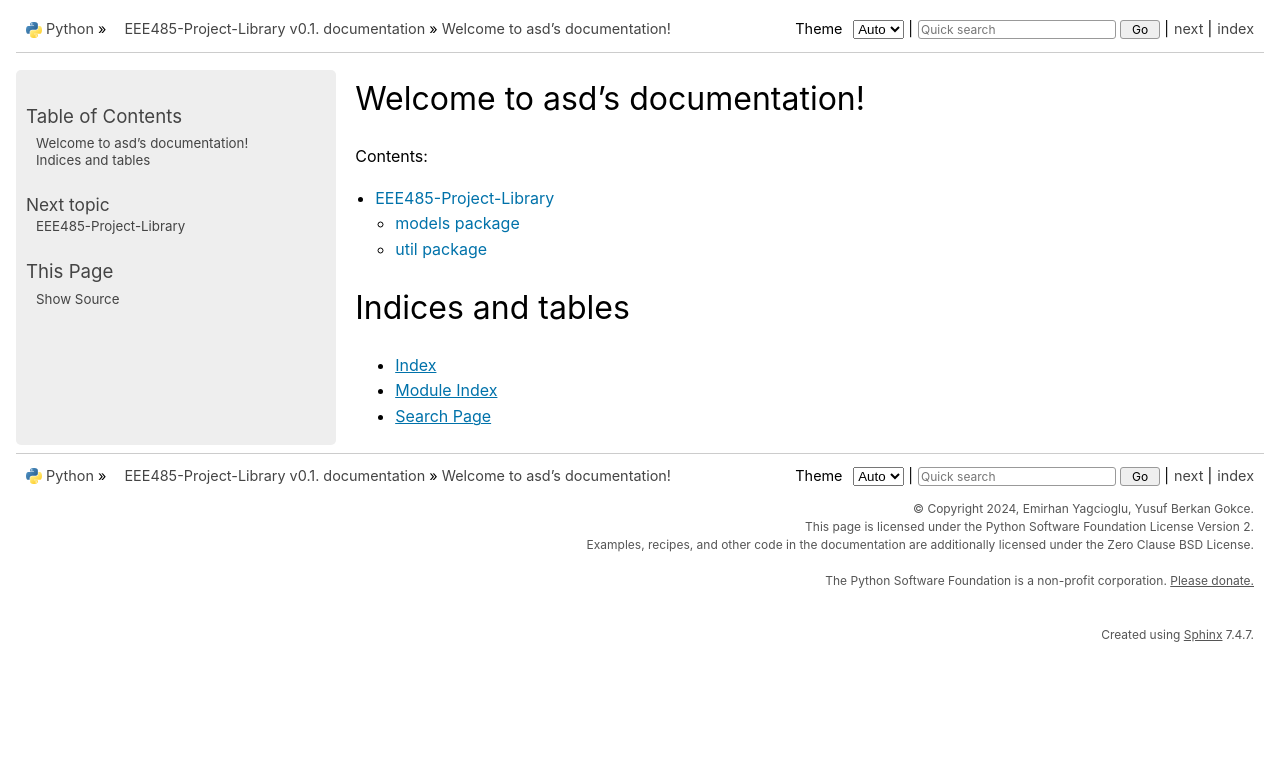
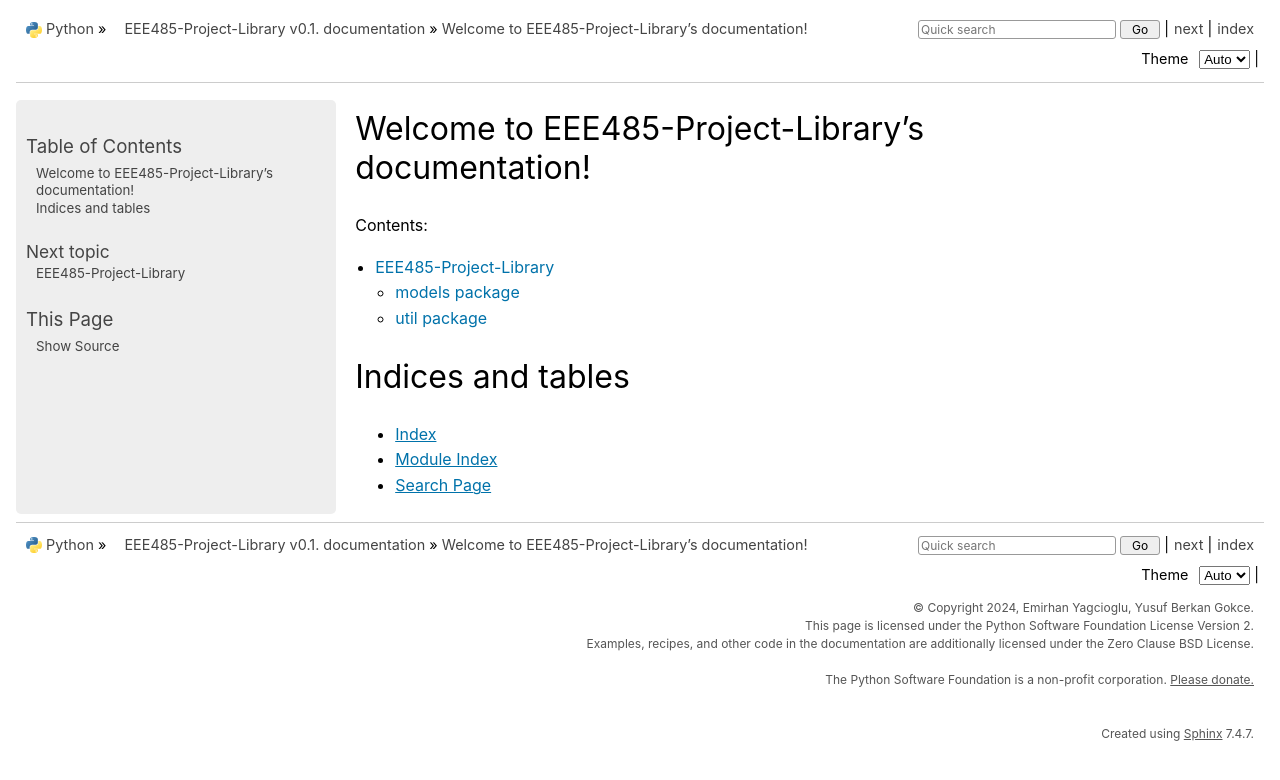
Before and after one commit to emirhan-Y/EEE485-Project-Library, a Sphinx documentation site: the page built from docs/index.rst, in a window 1280 px wide. Shown: the top 780 px of the page. Built offline with Sphinx 7.4.7, drawn with Linux system fonts in a browser that asks for light colours.

Commit message:
Docs Update

```diff
--- a/docs/index.rst
+++ b/docs/index.rst
@@ -1,10 +1,10 @@
-.. asd documentation master file, created by
-   sphinx-quickstart on Fri Mar 22 22:03:46 2024.
+.. EEE485-Project-Library documentation master file, created by
+   sphinx-quickstart on Fri Mar 22 22:13:28 2024.
    You can adapt this file completely to your liking, but it should at least
    contain the root `toctree` directive.
 
-Welcome to asd's documentation!
-===============================
+Welcome to EEE485-Project-Library's documentation!
+==================================================
 
 .. toctree::
    :maxdepth: 2
```
Also changed, not shown: docs/conf.py (line endings or trailing spaces), 9 other files.
